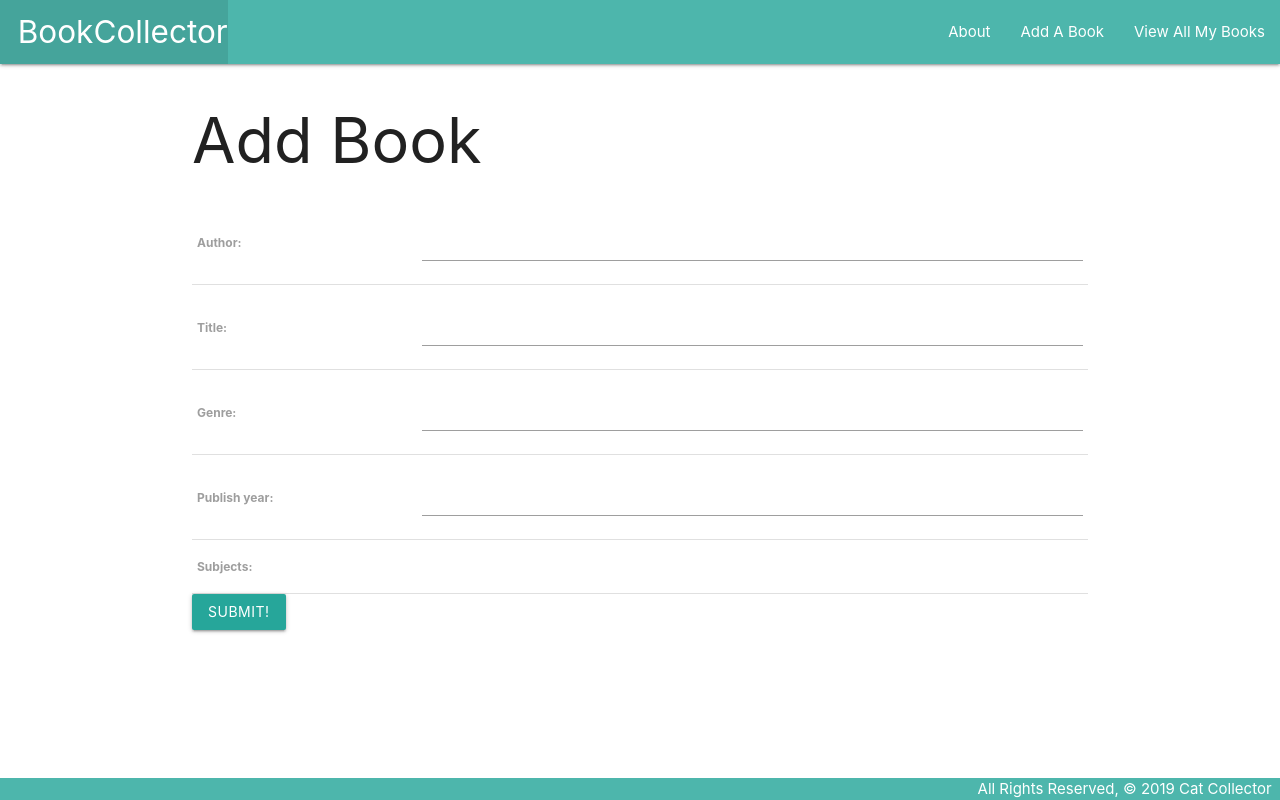
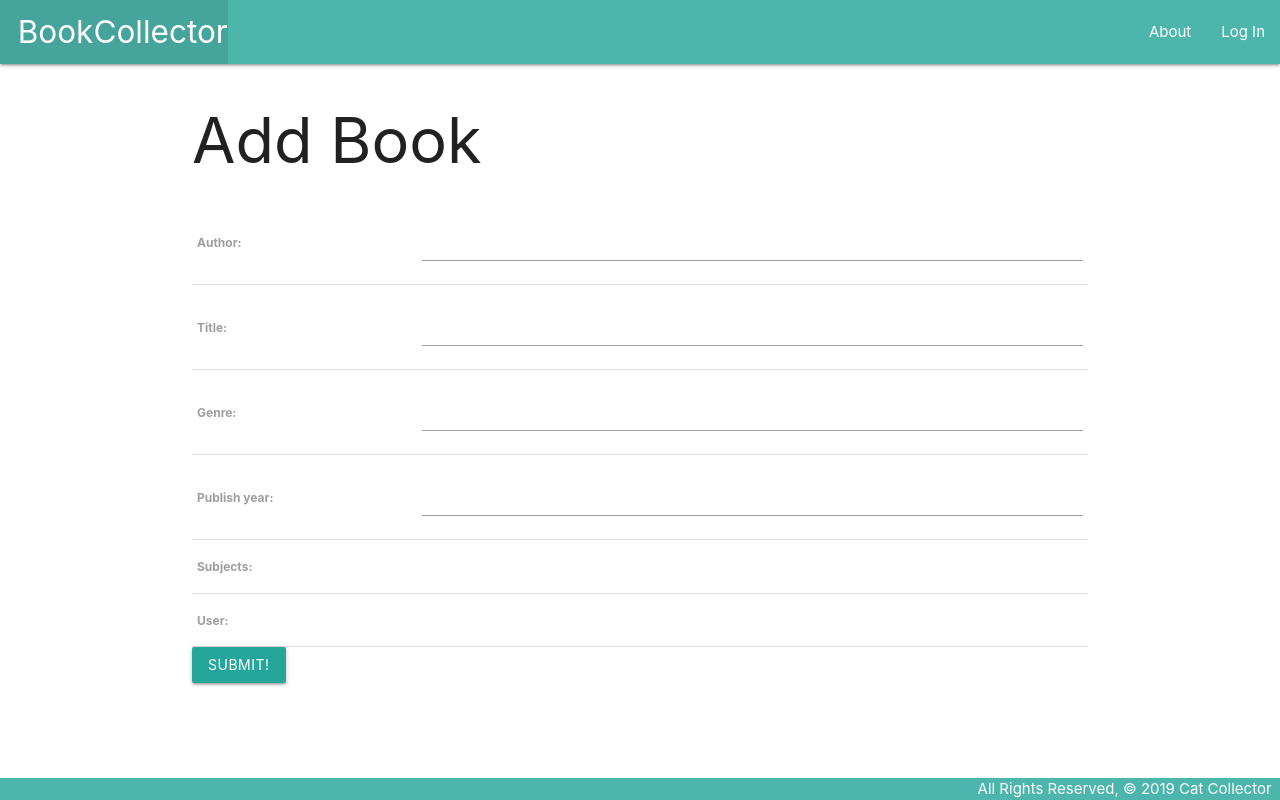
Before and after one commit to tungolra/Book-Collector-django-app, a Django app: page /books/create/ in a window 1280 px wide. Run offline with Django 4.2, Linux system fonts and the light colour scheme; data that the repository does not hold is empty.

Commit message:
set up oauth

```diff
--- a/bookcollector/bookcollector/settings.py
+++ b/bookcollector/bookcollector/settings.py
@@ -118,6 +118,10 @@ USE_TZ = True
 
 STATIC_URL = 'static/'
 
+LOGIN_REDIRECT_URL = '/books/'
+
+LOGOUT_REDIRECT_URL = '/'
+
 # Default primary key field type
 # https://docs.djangoproject.com/en/4.1/ref/settings/#default-auto-field
 
--- a/bookcollector/bookcollector/urls.py
+++ b/bookcollector/bookcollector/urls.py
@@ -18,5 +18,6 @@ from django.urls import path, include
 
 urlpatterns = [
     path('admin/', admin.site.urls),
-    path('', include('main_app.urls'))
+    path('', include('main_app.urls')),
+    path('accounts/', include('django.contrib.auth.urls'))
 ]
--- a/bookcollector/main_app/models.py
+++ b/bookcollector/main_app/models.py
@@ -1,5 +1,6 @@
 from django.db import models
 from django.urls import reverse
+from django.contrib.auth.models import User
 # Create your models here.
 
 class Subject(models.Model):
@@ -17,6 +18,7 @@ class Book(models.Model):
     genre = models.CharField(max_length=100)
     publish_year = models.IntegerField()
     subjects = models.ManyToManyField(Subject)
+    user = models.ForeignKey(User, on_delete=models.CASCADE)
 
     def __str__(self):
         return f"{self.author}: {self.title} ({self.publish_year})"
--- a/bookcollector/main_app/templates/base.html
+++ b/bookcollector/main_app/templates/base.html
@@ -24,10 +24,13 @@
           </ul>
           <ul class="right">
             <li><a href="{% url 'books:about' %}">About</a></li>
+            {%if user.is_authenticated%}
             <li><a href="{% url 'books:books_create'%}">Add A Book</a></li>
-            <li>
-              <a href="{% url 'books:books_index' %}">View All My Books</a>
-            </li>
+            <li><a href="{% url 'books:books_index' %}">View All My Books</a></li>
+            <li><a href="{% url 'logout'%}">Log Out</a></li>
+            {%else%}
+            <li><a href="{% url 'login'%}">Log In</a></li>
+            {% endif %}
           </ul>
         </div>
       </nav>
--- a/bookcollector/main_app/templates/books/detail.html
+++ b/bookcollector/main_app/templates/books/detail.html
@@ -4,10 +4,10 @@
   <div class="col s6">
     <div class="card">
       <div class="card-content">
-        <span class="card-title">Title: {{book.title}}</span>
+        <span class="card-title teal-text" >{{book.title}}</span>
         <p>Author: {{book.author}}</p>
+        <p>Published: {{book.publish_year}}</p>
         <p>Genre: {{book.genre}}</p>
-        <p>Publish Year: {{book.publish_year}}</p>
       </div>
       <div class="card-action">
         <a href="{% url 'books:books_update' book.id%}">Edit</a>
--- a/bookcollector/main_app/views.py
+++ b/bookcollector/main_app/views.py
@@ -3,7 +3,7 @@ from django.urls import reverse
 from django.http import HttpResponse, HttpResponseRedirect
 from django.views import generic
 
-from .models import Book, Format, Subject
+from .models import Book, Format, Subject, User
 from .forms import FormatForm
 
 # Create your views here.
@@ -39,7 +39,10 @@ def books_detail(request, book_id):
 class BookCreate(generic.CreateView):
     model = Book
     fields = '__all__'
-    success_url = '/books/'
+    def form_valid(self, form):
+        form.instance.user = self.request.user
+        return super().form_valid(form)
+    # success_url = '/books/'
 
 
 class BookUpdate(generic.UpdateView):
```
Also changed, not shown: bookcollector/main_app/templates/registration/login.html (added, +11 -0 lines), bookcollector/main_app/templates/registration/signup.html (added, +14 -0 lines), bookcollector/main_app/migrations/0007_book_user.py (added).
